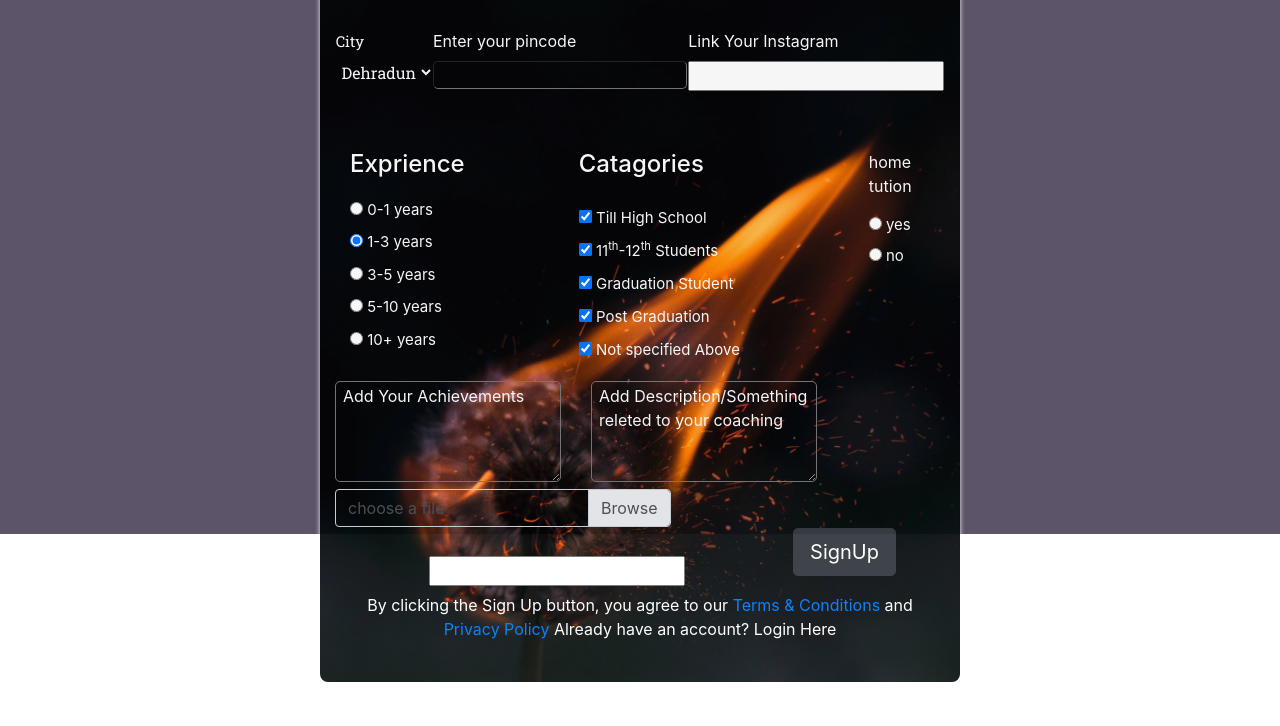
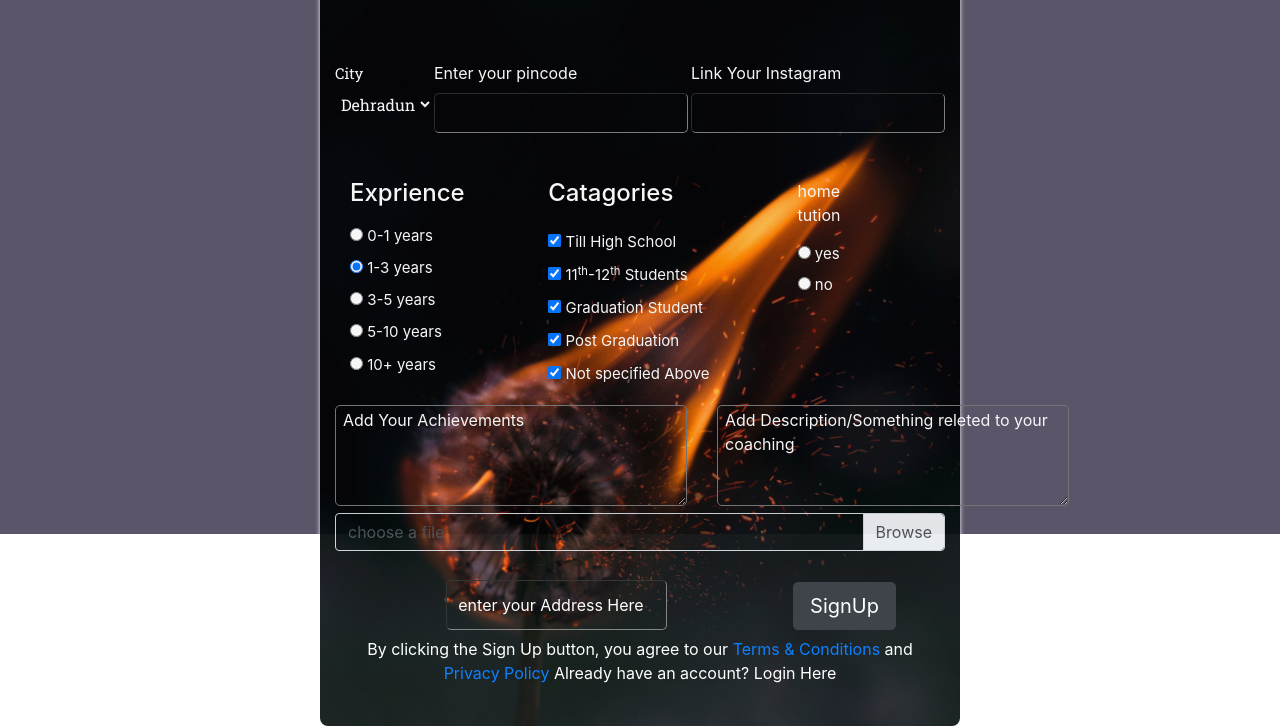
Before and after one commit to anujbhatt-dev/formcoach, a plain HTML site: page index.html in a window 1280 px wide. Shown: the part 266-992 px from the top of the page. Before the commit the page ends 948 px from the top, so only its background shows below. Drawn offline with nearby package versions, Linux system fonts and the light colour scheme; a web font is replaced by a local one.

Commit message:
Update coach.css

```diff
--- a/coach.css
+++ b/coach.css
@@ -8,9 +8,6 @@ body{
   height: 100vh;
   margin: 0;
 }
-input{
-  color:white;
-}
 .h1 {
   text-align: center;
   margin: 20px auto;
@@ -19,6 +16,9 @@ input{
   animation: test2 3s infinite;
   animation-timing-function: linear;
   display: table;
+}
+input{
+  color:white;
 }
 @keyframes test2 {
   0% {
@@ -86,7 +86,7 @@ input{
   justify-content: center;
   font-family: 'Shamber',monospace;
   letter-spacing: 4px;
-  margin-bottom:5%;
+  margin-bottom: 10%;
 }
 .select-btn{
   display: flex;
@@ -153,7 +153,7 @@ hr{
   border-color: white;
   border: 1px 0 0 0;
   border-style: dashed;
-  width: 30%;
+  width: 90%;
   margin: 1% auto;
 }
 .sp{
@@ -167,7 +167,7 @@ hr{
   text-align: center;
   margin-top: 5%;
 }
-#insta{
+#address{
   background: none;
   width: 100%;
   border-width: 0.4px;
@@ -181,7 +181,7 @@ hr{
   justify-content: center;
 }
 .btn{
-    margin: 10% auto;
+    margin:auto;
     margin-top: 0;
 }
 
@@ -206,25 +206,29 @@ hr{
 }
 .pinnlov{
   display: flex;
-  justify-content: space-around;
+  /* flex-wrap: wrap; */
+  justify-content: space-between;
+  flex-basis: 25%;
+  /* flex-flow: row; */
   margin-top: 1%;
   align-items: baseline;
 }
 
-#pin{
+#pin,#ins{
   background: none;
   width: 100%;
   border-width: 0.4px;
   border-radius: 5px;
-  border-color: grey
-  height:50px;
+  border-color: grey;
+  height:40px;
+  width:100%;
 }
 
 @media screen and (min-width:1000px) {
   .mediaRadio{
     display: flex;
     justify-content: flex-start;
-    max-width: 75%;
+    max-width: 65%;
    }
    .radioCheck{
      margin-top: 1%;
@@ -237,7 +241,7 @@ hr{
      text-align:left;
     }
     .custom-file-label{
-      width: 55%;
+      width: 100%;
     }
     .mediaRadio{
       margin-top: 1%;
@@ -245,20 +249,14 @@ hr{
     .con-out{
       width:50vw;
     }
-    /* textarea{
-        width: 50%;
-    } */
-    legend{
-      font-size: 20px;
-    }
-    .radio1{
+      .radio1{
       margin-bottom: 2%;
     }
     .d{
       display: flex;
       max-width: 90%;
     }
-    #insta{
+    #address{
       width: 50%;
     }
     .last{
@@ -268,12 +266,17 @@ hr{
     }
     .btn{
       height: 50%;
-
-    }
+      }
     ::placeholder{
       padding-left: 5px;
     }
     .tnc{
       margin-top: 1%;
     }
+    #desbox{
+       width: 22rem;
+    }
+    #achievements{
+      width: 22rem;
+    }
 }
```
